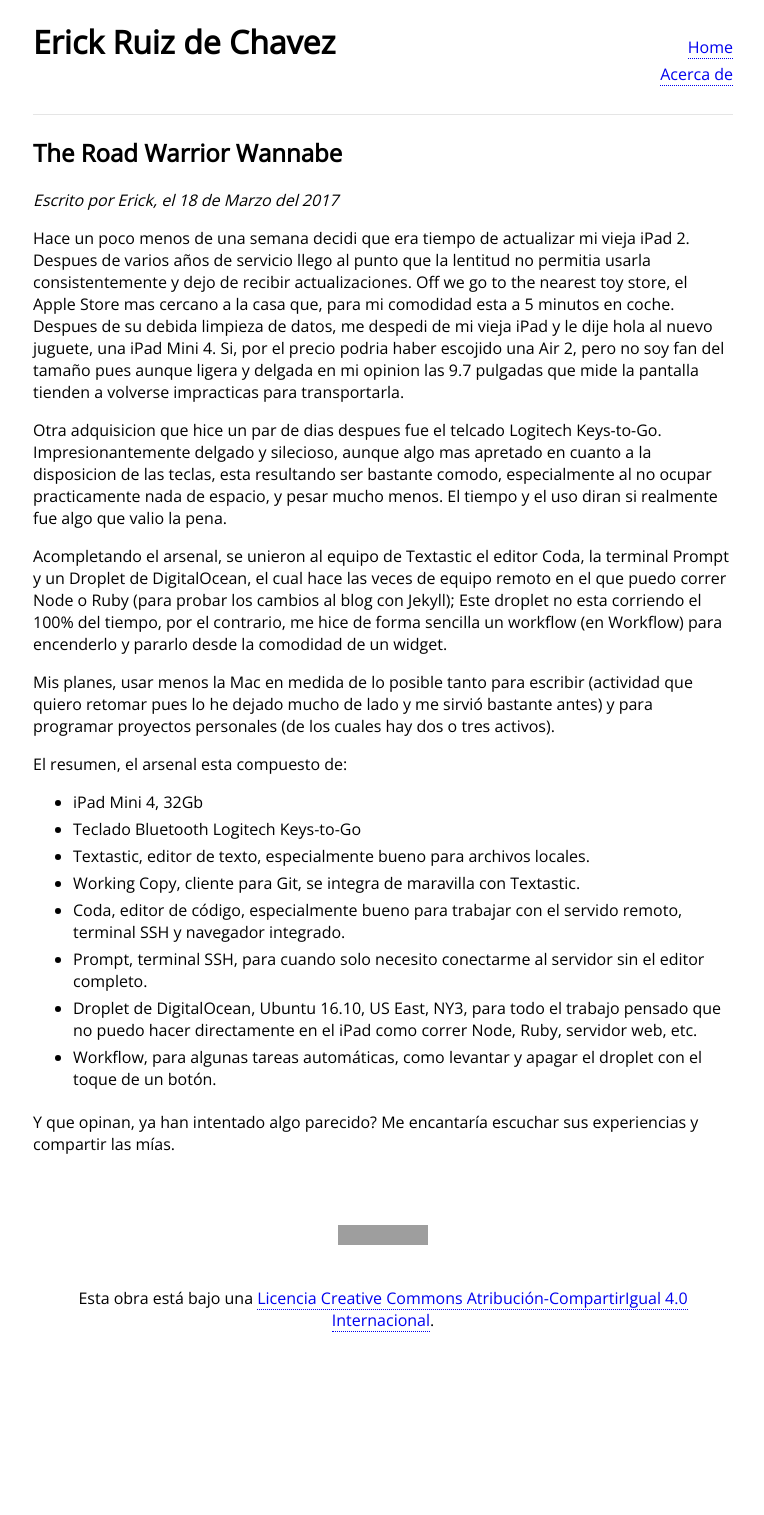
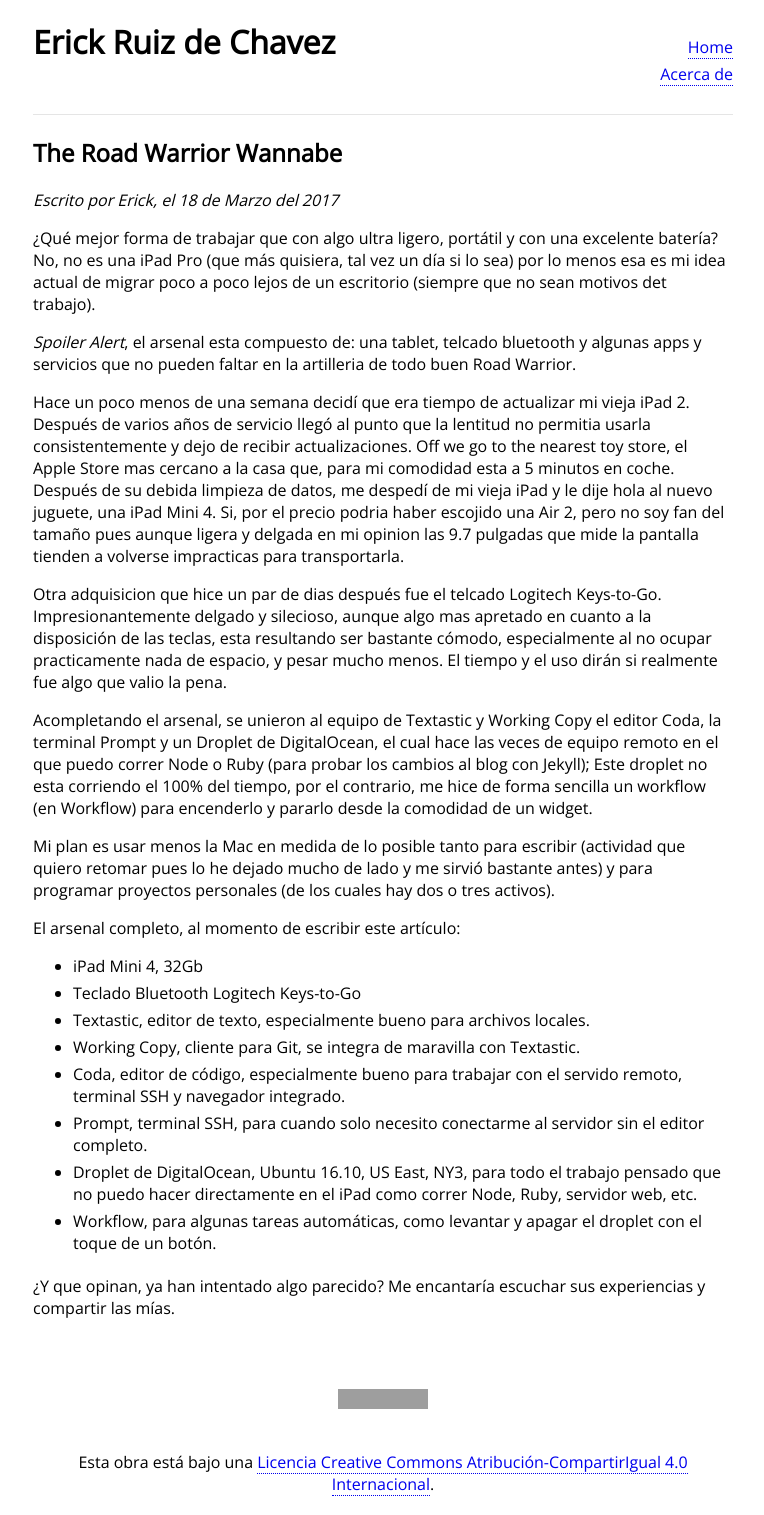
Before and after one commit to eruizdechavez/erickruizdechavez.com, a Jekyll site: the page built from _posts/2017-03-18-road-warrior-wannabe.markdown, in a window 1280 px wide. Shown: the whole page, without its empty margins (257-1021 px from the left). Built offline with Jekyll 4.4.1, drawn with Linux system fonts in a browser that asks for light colours; before the commit the page ends 1351 px from its top, so only the background shows below that; grey boxes are pictures that could not be loaded.

Commit message:
Fix typos and spelling

```diff
--- a/_posts/2017-03-18-road-warrior-wannabe.markdown
+++ b/_posts/2017-03-18-road-warrior-wannabe.markdown
@@ -2,15 +2,21 @@
 title: The Road Warrior Wannabe
 ---
 
-Hace un poco menos de una semana decidi que era tiempo de actualizar mi vieja iPad 2. Despues de varios años de servicio llego al punto que la lentitud no permitia usarla consistentemente y dejo de recibir actualizaciones. Off we go to the nearest toy store, el Apple Store mas cercano a la casa que, para mi comodidad esta a 5 minutos en coche. Despues de su debida limpieza de datos, me despedi de mi vieja iPad y le dije hola al nuevo juguete, una iPad Mini 4. Si, por el precio podria haber escojido una Air 2, pero no soy fan del tamaño pues aunque ligera y delgada en mi opinion las 9.7 pulgadas que mide la pantalla tienden a volverse impracticas para transportarla.
+¿Qué mejor forma de trabajar que con algo ultra ligero, portátil y con una excelente batería? No, no es una iPad Pro (que más quisiera, tal vez un día si lo sea) por lo menos esa es mi idea actual de migrar poco a poco lejos de un escritorio (siempre que no sean motivos det trabajo).
 
-Otra adquisicion que hice un par de dias despues fue el telcado Logitech Keys-to-Go. Impresionantemente delgado y silecioso, aunque algo mas apretado en cuanto a la disposicion de las teclas, esta resultando ser bastante comodo, especialmente al no ocupar practicamente nada de espacio, y pesar mucho menos. El tiempo y el uso diran si realmente fue algo que valio la pena.
+*Spoiler Alert*, el arsenal esta compuesto de: una tablet, telcado bluetooth y algunas apps y servicios que no pueden faltar en la artilleria de todo buen Road Warrior.
 
-Acompletando el arsenal, se unieron al equipo de Textastic el editor Coda, la terminal Prompt y un Droplet de DigitalOcean, el cual hace las veces de equipo remoto en el que puedo correr Node o Ruby (para probar los cambios al blog con Jekyll); Este droplet no esta corriendo el 100% del tiempo, por el contrario, me hice de forma sencilla un workflow (en Workflow) para encenderlo y pararlo desde la comodidad de un widget.
+<!--more-->
 
-Mis planes, usar menos la Mac en medida de lo posible tanto para escribir (actividad que quiero retomar pues lo he dejado mucho de lado y me sirvió bastante antes) y para programar proyectos personales (de los cuales hay dos o tres activos).
+Hace un poco menos de una semana decidí que era tiempo de actualizar mi vieja iPad 2. Después de varios años de servicio llegó al punto que la lentitud no permitia usarla consistentemente y dejo de recibir actualizaciones. Off we go to the nearest toy store, el Apple Store mas cercano a la casa que, para mi comodidad esta a 5 minutos en coche. Después de su debida limpieza de datos, me despedí de mi vieja iPad y le dije hola al nuevo juguete, una iPad Mini 4. Si, por el precio podria haber escojido una Air 2, pero no soy fan del tamaño pues aunque ligera y delgada en mi opinion las 9.7 pulgadas que mide la pantalla tienden a volverse impracticas para transportarla.
 
-El resumen, el arsenal esta compuesto de:
+Otra adquisicion que hice un par de dias después fue el telcado Logitech Keys-to-Go. Impresionantemente delgado y silecioso, aunque algo mas apretado en cuanto a la disposición de las teclas, esta resultando ser bastante cómodo, especialmente al no ocupar practicamente nada de espacio, y pesar mucho menos. El tiempo y el uso dirán si realmente fue algo que valio la pena.
+
+Acompletando el arsenal, se unieron al equipo de Textastic y Working Copy el editor Coda, la terminal Prompt y un Droplet de DigitalOcean, el cual hace las veces de equipo remoto en el que puedo correr Node o Ruby (para probar los cambios al blog con Jekyll); Este droplet no esta corriendo el 100% del tiempo, por el contrario, me hice de forma sencilla un workflow (en Workflow) para encenderlo y pararlo desde la comodidad de un widget.
+
+Mi plan es usar menos la Mac en medida de lo posible tanto para escribir (actividad que quiero retomar pues lo he dejado mucho de lado y me sirvió bastante antes) y para programar proyectos personales (de los cuales hay dos o tres activos).
+
+El arsenal completo, al momento de escribir este artículo:
 
 * iPad Mini 4, 32Gb
 * Teclado Bluetooth Logitech Keys-to-Go
@@ -21,4 +27,4 @@
 * Droplet de DigitalOcean, Ubuntu 16.10, US East, NY3, para todo el trabajo pensado que no puedo hacer directamente en el iPad como correr Node, Ruby, servidor web, etc.
 * Workflow, para algunas tareas automáticas, como levantar y apagar el droplet con el toque de un botón.
 
-Y que opinan, ya han intentado algo parecido? Me encantaría escuchar sus experiencias y compartir las mías.
+¿Y que opinan, ya han intentado algo parecido? Me encantaría escuchar sus experiencias y compartir las mías.
```
